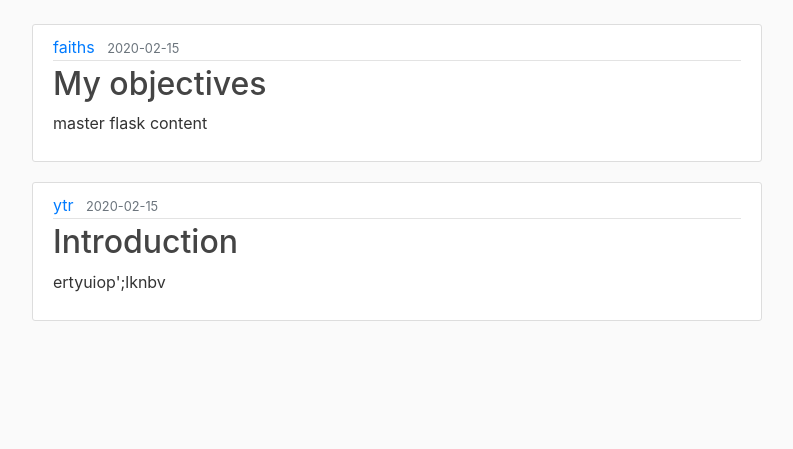
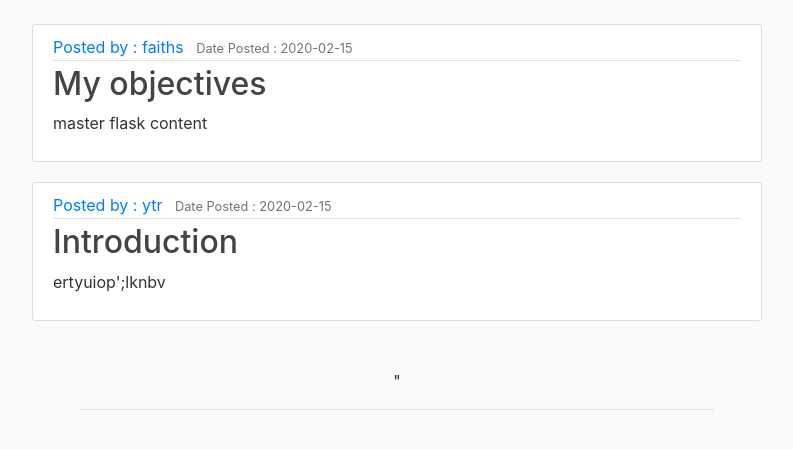
Before and after one commit to chepkiruibetty/amazing-blog, a Flask app: page / in a window 1280 px wide. Shown: the part 56-505 px from the top of the page, without its empty margins (53-846 px from the left). Run offline with Flask 2, Linux system fonts and the light colour scheme; data comes from the database, SQL or seed files in the repository; data that the repository does not hold is empty; some libraries are stand-ins or nearby versions.

Commit message:
add blockquote content for the quotes

```diff
--- a/blog/templates/home.html
+++ b/blog/templates/home.html
@@ -4,12 +4,28 @@
 <article class="media content-section">
     <div class="media-body">
         <div class="article-metadata">
-            <a class="mr-2" href="#">{{ post.author.username }}</a>
-            <small class="text-muted">{{ post.date_posted.strftime('%Y-%m-%d')}}</small>
+            <a class="mr-2" href="#">Posted by : {{ post.author.username }}</a>
+            <small class="text-muted">Date Posted : {{ post.date_posted.strftime('%Y-%m-%d')}}</small>
         </div>
         <h2><a class="article-title" href="{{url_for('post',post_id=post.id)}}">{{ post.title }}</a></h2>
         <p class="article-content">{{ post.content }}</p>
     </div>
 </article>
 {% endfor %}
+<div class="m-5">
+    <blockquote class="quote-box text-center primary-color">
+        <p class="quotation-mark">
+            "
+        </p>
+        <p class="quote-text">
+            {{quote.quote}}
+        </p>
+        <hr />
+        <div class="blog-post-actions">
+            <p class="blog-post-bottom pull-left">
+                {{quote.author}}
+            </p>
+        </div>
+    </blockquote>
+</div>
 {% endblock content %}
```
